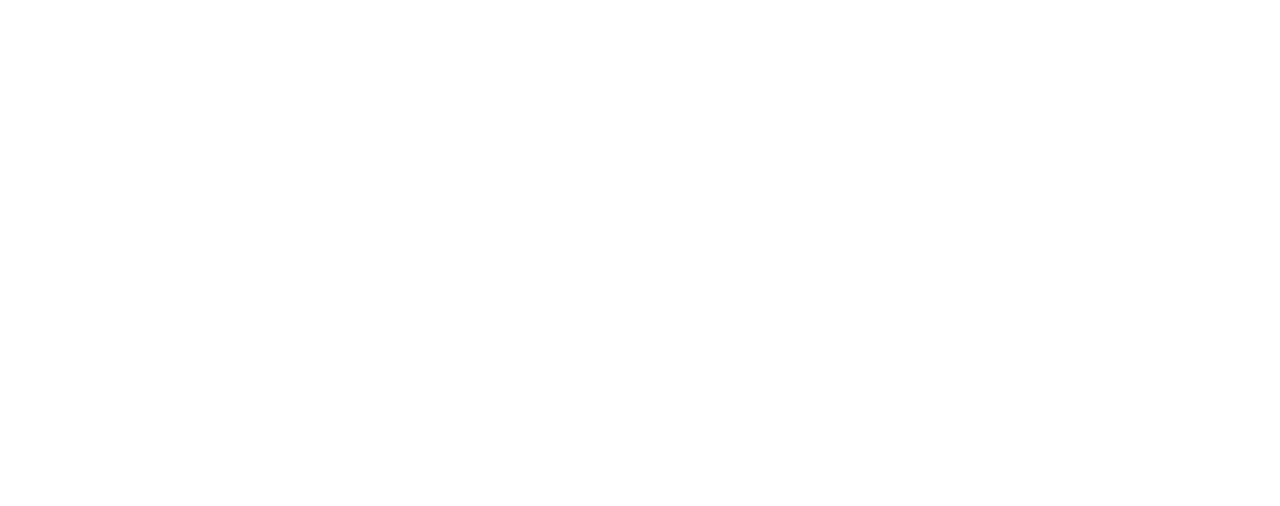
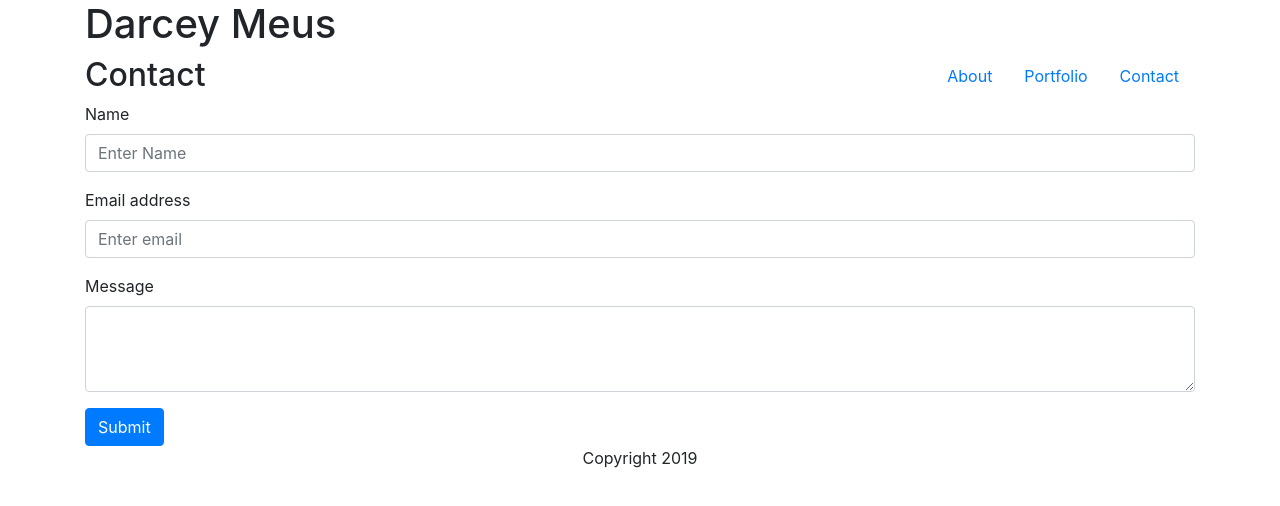
Before and after one commit to darceym/darceym.github.io.bak, a plain HTML site: page contact.html in a window 1280 px wide. Drawn offline with nearby package versions, Linux system fonts and the light colour scheme.

Commit message:
used bootstrap to add the comment box to the contact.html page

```diff
--- a/contact.html
+++ b/contact.html
@@ -2,16 +2,57 @@
 <html lang="en">
 <head>
     <meta charset="UTF-8">
-    <meta name="viewport" content="width=`, initial-scale=1.0">
+    <meta name="viewport" content="width=device-width, initial-scale=1.0">
     <meta http-equiv="X-UA-Compatible" content="ie=edge">
     <meta name="viewport" content="width=device-width, initial-scale=1, shrink-to-fit=no">
     <link rel="stylesheet" href="https://stackpath.bootstrapcdn.com/bootstrap/4.3.1/css/bootstrap.min.css" integrity="sha384-ggOyR0iXCbMQv3Xipma34MD+dH/1fQ784/j6cY/iJTQUOhcWr7x9JvoRxT2MZw1T" crossorigin="anonymous">
     <title>Darcey Meus Portfolio</title>
 </head>
 <body>
+    <div class="container">
     <header>
+        <h1>Darcey Meus</h1>
+     </header>
+    </div>
+    <div class ="container">
+            <div class= "row">
+                <div class="col-sm-4">
+                    <h2>Contact</h2>
+                </div>
+                <div class= "col-sm-8">
+                    <ul class="nav justify-content-end">
+                    <li class="nav-item">
+                    <a class="nav-link active" href="index.html">About</a>
+                    </li>
+                    <li class="nav-item">
+                    <a class="nav-link active" href="portfolio.html">Portfolio</a>
+                    </li>
+                    <li class="nav-item">
+                    <a class="nav-link active" href="contact.html" target="_blank">Contact</a>
+                    </li>
+                    </ul>
+                </div>
+            </div>
+    </div>
 
-    </header>
+    <div class= "container">
+            <form>
+                    <div class="form-group">
+                    <label for="exampleInputPassword1">Name</label>
+                    <input type="Enter first name" class="form-control" id="exampleInputPassword1" placeholder="Enter Name">
+                    </div>
+                    <div class="form-group">
+                      <label for="exampleInputEmail1">Email address</label>
+                      <input type="email" class="form-control" id="exampleInputEmail1" aria-describedby="emailHelp" placeholder="Enter email">
+                    </div>
+                    <div class="form-group">
+                            <label for="exampleFormControlTextarea1">Message</label>
+                            <textarea class="form-control" id="exampleFormControlTextarea1" rows="3"></textarea>
+                          </div>
+                    <button type="submit" class="btn btn-primary">Submit</button>
+                  </form>
+    </div>
+</body>
+<footer class= "text-center">Copyright 2019</footer>
 
-</body>
 </html>
```
Also changed, not shown: portfolio.html (+11 -4 lines).
